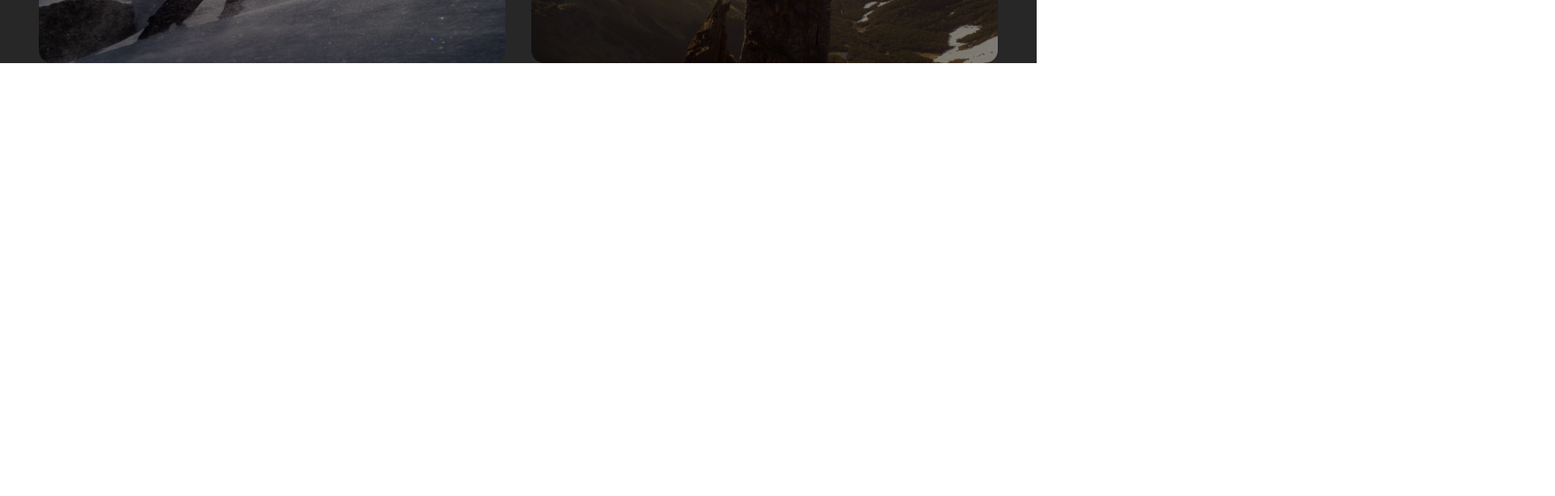
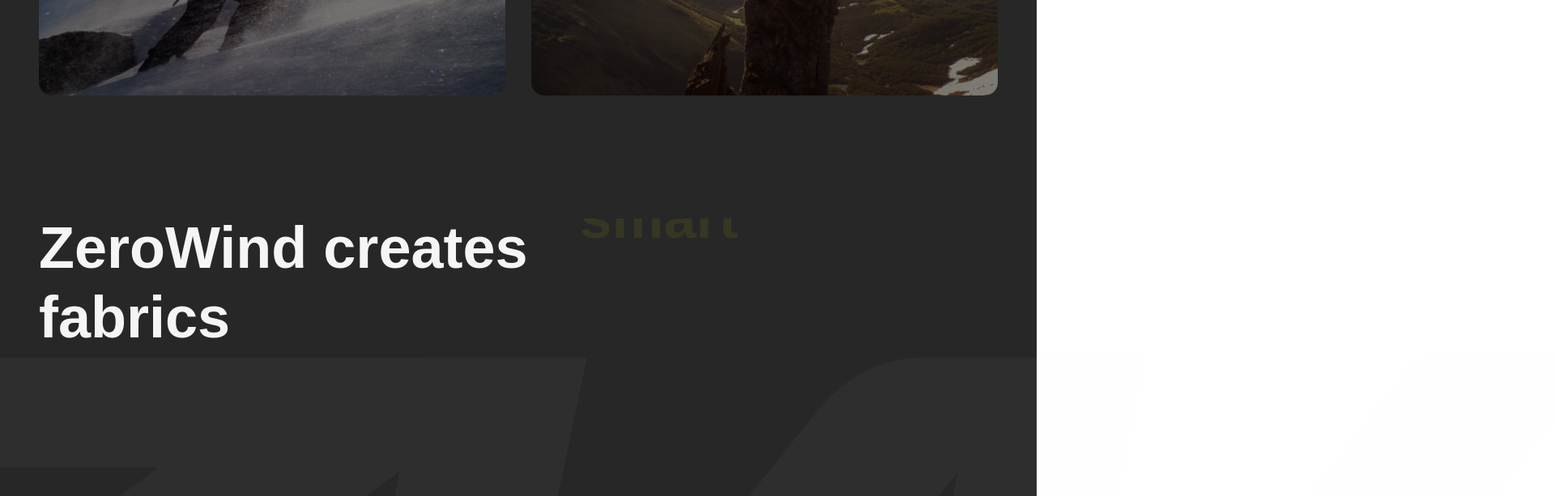
Before and after one commit to sarangpachari/zerowind-clone, a React (Vite) app: page / in a window 1280 px wide. Shown: the part 1555-2168 px from the top of the page at 81% size, 1920 px wide, since content can reach past the window. Before the commit the page ends 1633 px from the top, so only its background shows below. Built offline with nearby package versions, Linux system fonts and the light colour scheme; a web font is replaced by a local one.

Commit message:
started about page - 1

```diff
--- /dev/null
+++ b/src/components/About/RollingSentence.jsx
@@ -0,0 +1,46 @@
+import { useEffect, useState } from "react";
+import { motion, AnimatePresence } from "framer-motion";
+
+const RollingWord = ({ word }) => {
+  return (
+    <div className="overflow-hidden h-[1.2em] min-w-[4.5em] text-center inline-block">
+      <AnimatePresence mode="wait">
+        <motion.div
+          key={word}
+          initial={{ y: 40, opacity: 0 }}
+          animate={{ y: 0, opacity: 1 }}
+          exit={{ y: -40, opacity: 0 }}
+          transition={{ duration: 0.4, ease: "easeInOut" }}
+          className="text-[#e2de00]"
+        >
+          {word}
+        </motion.div>
+      </AnimatePresence>
+    </div>
+  );
+};
+
+const RollingSentence = () => {
+  const words = ["unique", "original", "smart"];
+  const [index, setIndex] = useState(0);
+
+  useEffect(() => {
+    const interval = setInterval(() => {
+      setIndex((prev) => (prev + 1) % words.length);
+    }, 2000);
+
+    return () => clearInterval(interval);
+  }, []);
+
+  return (
+    <div className="text-7xl text-[#f5f5f5] font-black flex flex-col gt-america-exp-black px-12">
+      <div className="flex">
+        <div className="h-[1.2em]">ZeroWind creates</div>
+        <RollingWord word={words[index]} />
+      </div>
+      <div className="h-[1.2em]">fabrics</div>
+    </div>
+  );
+};
+
+export default RollingSentence;
--- /dev/null
+++ b/src/components/Home/About.jsx
@@ -0,0 +1,37 @@
+import React from "react";
+import RollingSentence from "../About/RollingSentence";
+
+const About = () => {
+  return (
+    <div className="mt-28 pb-20">
+      <RollingSentence />
+      {/* BG IMAGE */}
+      <div className="">
+        <svg
+          width="2300"
+          height="2200"
+          viewBox="20 0 170 164"
+          fill="none"
+          xmlns="http://www.w3.org/2000/svg"
+          className="opacity-3"
+        >
+          <path
+            id="char_w"
+            d="M166.89 0C158.68 10.4039 150.693 20.819 142.606 31.1667C136.295 39.2536 127.37 43.8088 118.154 43.8088H100.405C102.751 32.7413 105.096 21.6513 107.442 10.5614C101.913 17.4335 96.5848 24.3282 91.2008 31.1779C84.8561 39.2423 75.9647 43.82 66.7493 43.82H49C50.508 36.5317 52.1835 29.2209 53.6915 21.9325C55.1994 14.6442 56.7074 7.32209 58.2154 0.0112474H73.2839C70.9381 11.2587 68.5924 22.4836 66.2467 33.7086C69.7653 33.6524 73.2839 31.8303 75.786 28.6585C81.9854 20.8078 88.0061 12.9233 94.3731 5.0726C96.8864 1.88957 100.237 0.0562372 103.912 0.0224949H124.678C122.332 11.2699 119.986 22.4949 117.64 33.7198C121.327 33.6636 124.7 31.864 127.191 28.6697C134.586 19.1431 142.092 9.57157 149.632 0.0224949H166.878L166.89 0Z"
+            fill="#f5f5f5"
+          ></path>
+          <path
+            d="M7.20474 10.1115C7.87494 6.73722 8.54515 3.37423 9.21536 0H58.6097L56.5991 10.0552C46.0545 17.9509 35.4987 25.8241 24.9541 33.6973H51.5837C50.9135 37.0716 50.0757 40.4346 49.4055 43.8088H0C0.670208 40.4571 1.50797 37.1053 2.17818 33.7536C12.7228 25.8804 23.2786 18.0072 33.8232 10.1115H7.20474Z"
+            fill="#f5f5f5"
+          ></path>
+          <path
+            fill="#f5f5f5"
+            d="M10.5556 5.20923c0 3.16915-2.34584 5.14277-5.13153 5.14277-2.79697 0-5.14282-1.97362-5.14282-5.14277C.28125 2.0288 2.6271.0664063 5.42407.0664063 8.19849.0664062 10.5556 2.0288 10.5556 5.20923Zm-.94736 0c0-2.68419-1.91727-4.3308-4.18417-4.3308-2.27818 0-4.20675 1.64661-4.20675 4.3308 0 2.67291 1.91729 4.33079 4.20675 4.33079 2.2669 0 4.18417-1.65788 4.18417-4.33079Zm-2.88719.4624 1.28568 2.31202H6.46164L5.34511 5.8408H4.7248v2.14285H3.31503V2.35586H5.7624c1.3421 0 2.08646.65413 2.08646 1.78195-.01128.71052-.41729 1.2857-1.12781 1.53382Zm-2.00751-.80075h.77819c.56391 0 .90224-.25939.90224-.73307 0-.49624-.30449-.74436-.90224-.74436h-.77819v1.47743Z"
+          ></path>
+        </svg>
+      </div>
+    </div>
+  );
+};
+
+export default About;
--- a/src/components/Home/Technologies.jsx
+++ b/src/components/Home/Technologies.jsx
@@ -6,7 +6,7 @@ import Brave from "./Technologies/Brave";
 
 const Technologies = () => {
   return (
-    <div className="w-full flex flex-col justify-center items-center gap-8 px-12">
+    <div className="w-full flex flex-col justify-center items-center gap-8 px-12 py-10">
       <div className="flex gap-8 w-full justify-evenly items-center">
         <Fit />
         <Motion />
--- a/src/components/Navbar.jsx
+++ b/src/components/Navbar.jsx
@@ -18,7 +18,27 @@ const Navbar = () => {
         {/* LOGO SIDE */}
         <div className="header-logo max-w-72 gray-bg yellow-text flex items-center px-10 rounded-br-[3rem]">
           <div className="header-logo-inner text-3xl tracking-widest font-bold gt-america-exp-black">
-            ZEROWIND
+            <svg
+              width="190"
+              height="34"
+              viewBox="0 0 170 44"
+              fill="none"
+              xmlns="http://www.w3.org/2000/svg"
+            >
+              <path
+                id="char_w"
+                d="M166.89 0C158.68 10.4039 150.693 20.819 142.606 31.1667C136.295 39.2536 127.37 43.8088 118.154 43.8088H100.405C102.751 32.7413 105.096 21.6513 107.442 10.5614C101.913 17.4335 96.5848 24.3282 91.2008 31.1779C84.8561 39.2423 75.9647 43.82 66.7493 43.82H49C50.508 36.5317 52.1835 29.2209 53.6915 21.9325C55.1994 14.6442 56.7074 7.32209 58.2154 0.0112474H73.2839C70.9381 11.2587 68.5924 22.4836 66.2467 33.7086C69.7653 33.6524 73.2839 31.8303 75.786 28.6585C81.9854 20.8078 88.0061 12.9233 94.3731 5.0726C96.8864 1.88957 100.237 0.0562372 103.912 0.0224949H124.678C122.332 11.2699 119.986 22.4949 117.64 33.7198C121.327 33.6636 124.7 31.864 127.191 28.6697C134.586 19.1431 142.092 9.57157 149.632 0.0224949H166.878L166.89 0Z"
+                fill="#E2DE00"
+              ></path>
+              <path
+                d="M7.20474 10.1115C7.87494 6.73722 8.54515 3.37423 9.21536 0H58.6097L56.5991 10.0552C46.0545 17.9509 35.4987 25.8241 24.9541 33.6973H51.5837C50.9135 37.0716 50.0757 40.4346 49.4055 43.8088H0C0.670208 40.4571 1.50797 37.1053 2.17818 33.7536C12.7228 25.8804 23.2786 18.0072 33.8232 10.1115H7.20474Z"
+                fill="#E2DE00"
+              ></path>
+              <path
+                fill="#E2DE00"
+                d="M10.5556 5.20923c0 3.16915-2.34584 5.14277-5.13153 5.14277-2.79697 0-5.14282-1.97362-5.14282-5.14277C.28125 2.0288 2.6271.0664063 5.42407.0664063 8.19849.0664062 10.5556 2.0288 10.5556 5.20923Zm-.94736 0c0-2.68419-1.91727-4.3308-4.18417-4.3308-2.27818 0-4.20675 1.64661-4.20675 4.3308 0 2.67291 1.91729 4.33079 4.20675 4.33079 2.2669 0 4.18417-1.65788 4.18417-4.33079Zm-2.88719.4624 1.28568 2.31202H6.46164L5.34511 5.8408H4.7248v2.14285H3.31503V2.35586H5.7624c1.3421 0 2.08646.65413 2.08646 1.78195-.01128.71052-.41729 1.2857-1.12781 1.53382Zm-2.00751-.80075h.77819c.56391 0 .90224-.25939.90224-.73307 0-.49624-.30449-.74436-.90224-.74436h-.77819v1.47743Z"
+              ></path>
+            </svg>
             {/* <svg
               xmlns="http://www.w3.org/2000/svg"
               version="1.1"
@@ -142,7 +162,7 @@ const Navbar = () => {
               transition={{ duration: 0.3, ease: "easeInOut" }}
             >
               <IoIosMenu
-             className={`${showMenu ? `text-[#f5f5f5]` : `text-[#e2de00]`}`}
+                className={`${showMenu ? `text-[#f5f5f5]` : `text-[#e2de00]`}`}
                 onClick={() => setShowMenu((prev) => !prev)}
                 size={45}
               />
--- a/src/pages/Home.jsx
+++ b/src/pages/Home.jsx
@@ -2,6 +2,7 @@ import React from "react";
 import Navbar from "../components/Navbar";
 import HeroBanner from "../components/Home/HeroBanner";
 import Technologies from "../components/Home/Technologies";
+import About from "../components/Home/About";
 
 const Home = () => {
   return (
@@ -10,6 +11,7 @@ const Home = () => {
         <Navbar />
         <HeroBanner />
         <Technologies />
+        <About />
       </div>
     </>
   );
```
